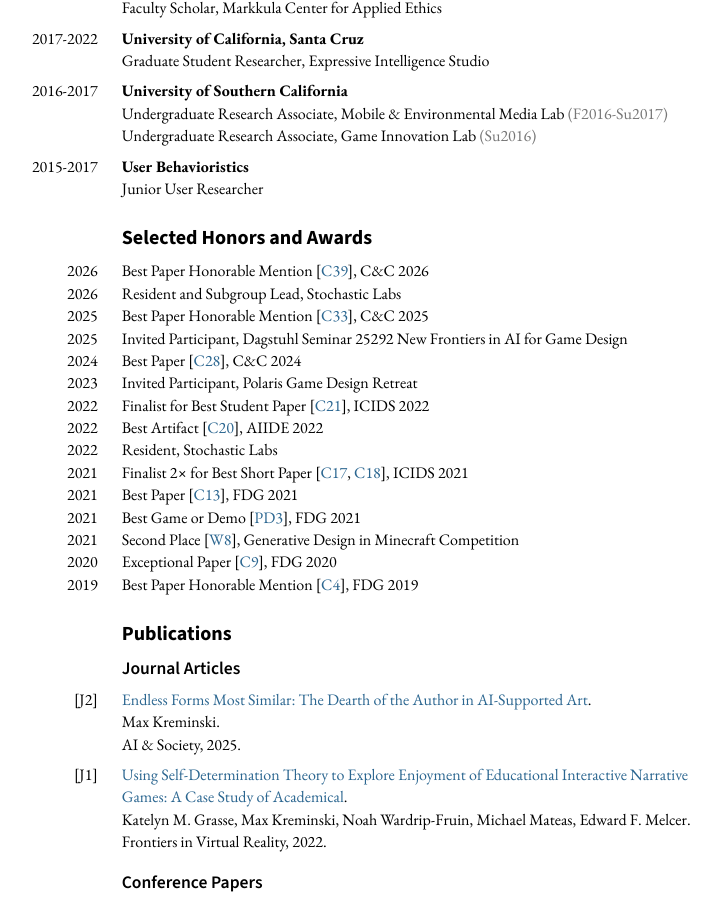
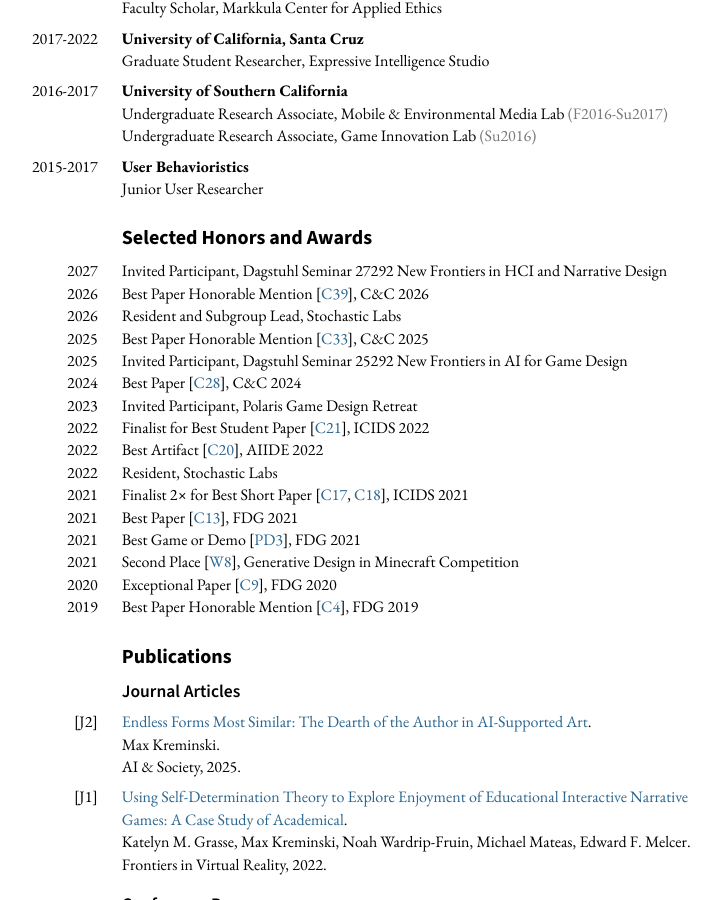
Before and after one commit to mkremins/mkremins.github.io, a Jekyll site: the page built from cv/index.html, in a window 1280 px wide and 900 px high, scrolled down 609 px. Shown: the whole window, without its empty margins (261-982 px from the left). Built offline with Jekyll 4.4.1, drawn with Linux system fonts in a browser that asks for light colours.

Commit message:
Add Dagstuhl 2027 invitation

```diff
--- a/cv/index.html
+++ b/cv/index.html
@@ -132,6 +132,10 @@ layout: null
     <section id="awards">
       <h2>Selected Honors and Awards</h2>
       <div class="oneline-entries">
+        <div class="dated-entry">
+          <div class="dated-date">2027</div>
+          <div class="dated-content">Invited Participant, Dagstuhl Seminar 27292 New Frontiers in HCI and Narrative Design</div>
+        </div>
         <div class="dated-entry">
           <div class="dated-date">2026</div>
           <div class="dated-content">Best Paper Honorable Mention [<a href="#C39">C39</a>], C&C 2026</div>
```
